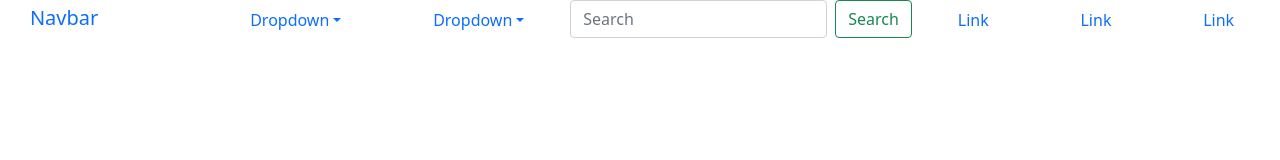
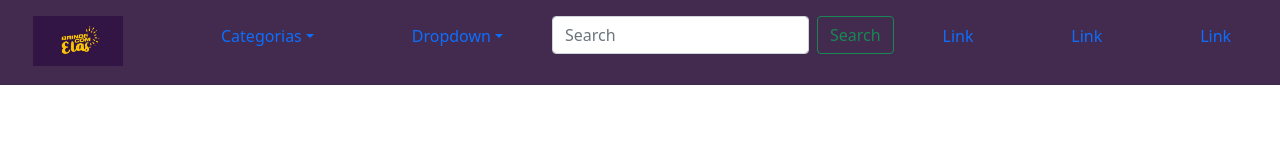
Before and after one commit to michellebritoo/hackgrrrl_2021_BrindeComElas, a plain HTML site: page html/feed.html in a window 1280 px wide. Drawn offline with nearby package versions, Linux system fonts and the light colour scheme.

Commit message:
menu incompleto

```diff
--- a/css/feed.css
+++ b/css/feed.css
@@ -1,39 +1,8 @@
-/* .dropbtn {
-    background-color: #4CAF50;
-    color: white;
-    padding: 16px;
-    font-size: 16px;
-    border: none;
-    cursor: pointer;
-  }
+.cabecalho{
+    height: 85px;
+    background-color: #432B50;
+}
 
-  .dropdown {
-    position: relative;
-    display: inline-block;
-  }
-
-  .dropdown-content {
-    display: none;
-    position: absolute;
-    background-color: #f9f9f9;
-    min-width: 160px;
-    box-shadow: 0px 8px 16px 0px rgba(0,0,0,0.2);
-    z-index: 1;
-  }
-
-  .dropdown-content a {
-    color: black;
-    padding: 12px 16px;
-    text-decoration: none;
-    display: block;
-  }
-
-  .dropdown-content a:hover {background-color: #f1f1f1}
-
-  .dropdown:hover .dropdown-content {
-    display: block;
-  }
-
-  .dropdown:hover .dropbtn {
-    background-color: #3e8e41;
-  } */
+.logo{
+    height: 50px;
+}
--- a/html/feed.html
+++ b/html/feed.html
@@ -16,29 +16,25 @@
 </head>
 
 <header>
-  <nav>
 
-
+  <nav class="cabecalho pt-3">
     <div>
       <ul class="nav nav-pills nav-fill">
         <li class="nav-item">
-          <a class="navbar-brand" href="#">Navbar</a>
-          <button class="navbar-toggler" type="button" data-bs-toggle="collapse" data-bs-target="#navbarTogglerDemo02"
-            aria-controls="navbarTogglerDemo02" aria-expanded="false" aria-label="Toggle navigation">
-            <span class="navbar-toggler-icon"></span>
-          </button>
+          <a class="navbar-brand" href="www.google.com.br">
+            <img class="logo" src="../imgs/logo.jpeg" alt="">
+            <!-- <button class="navbar-toggler" type="button" data-bs-toggle="collapse" data-bs-target="#navbarTogglerDemo02"
+              aria-controls="navbarTogglerDemo02" aria-expanded="false" aria-label="Toggle navigation">sadas
+            </button> -->
+          </a>
         </li>
         <li class="nav-item dropdown">
           <a class="nav-link dropdown-toggle" data-bs-toggle="dropdown" href="#" role="button"
-            aria-expanded="false">Dropdown</a>
+            aria-expanded="false">Categorias</a>
           <ul class="dropdown-menu">
-            <li><a class="dropdown-item" href="#">Action</a></li>
-            <li><a class="dropdown-item" href="#">Another action</a></li>
-            <li><a class="dropdown-item" href="#">Something else here</a></li>
-            <li>
-              <hr class="dropdown-divider">
-            </li>
-            <li><a class="dropdown-item" href="#">Separated link</a></li>
+            <li><a class="dropdown-item" href="#">Cervejas</a></li>
+            <li><a class="dropdown-item" href="#">Vinhos</a></li>
+            <li><a class="dropdown-item" href="#">Cachaças</a></li>
           </ul>
         </li>
         <li class="nav-item dropdown">
```
Also changed, not shown: imgs/logo.jpeg (renamed from imgs/WhatsApp Image 2021-05-01 at 20.52.30.jpeg).
